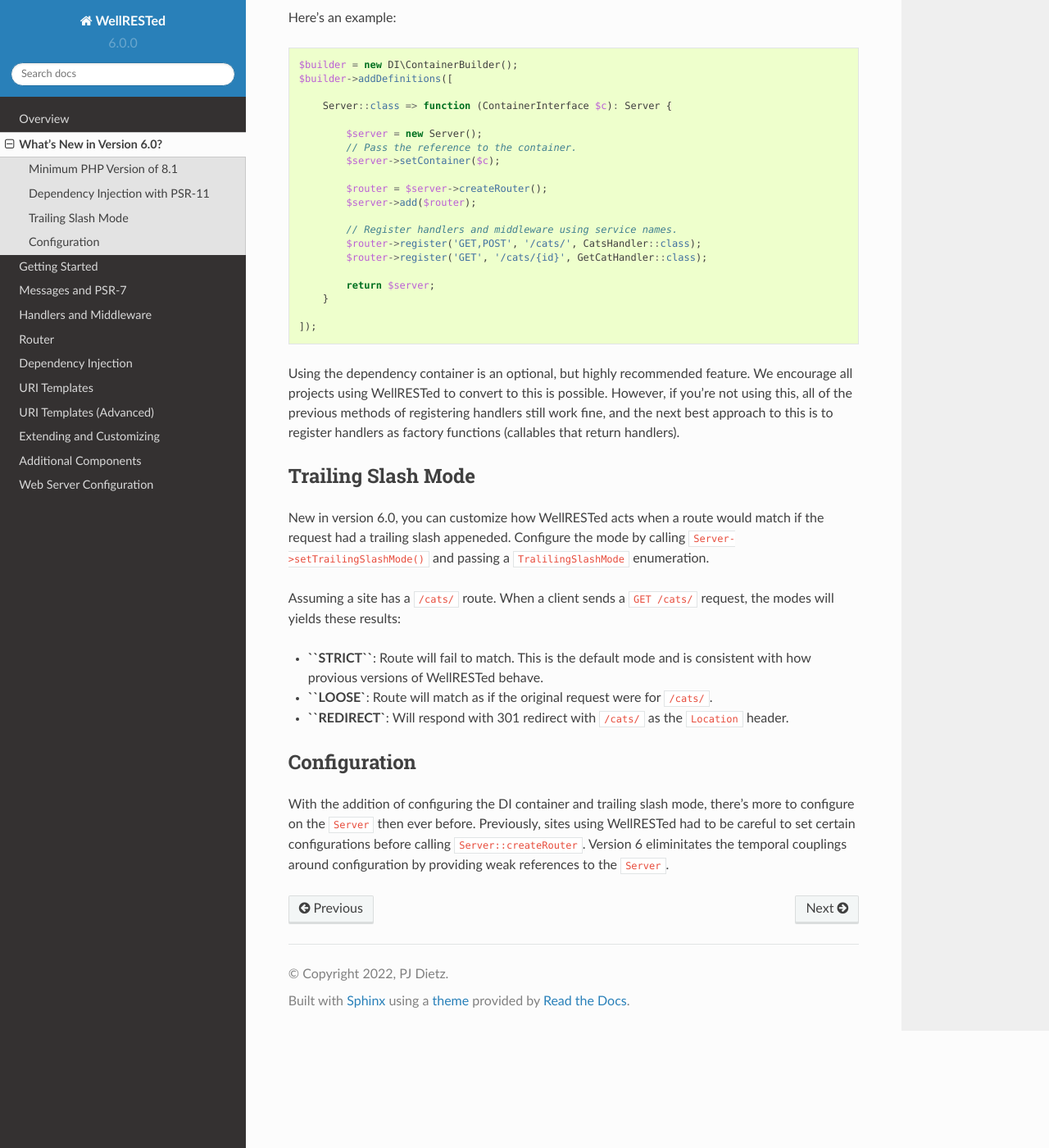
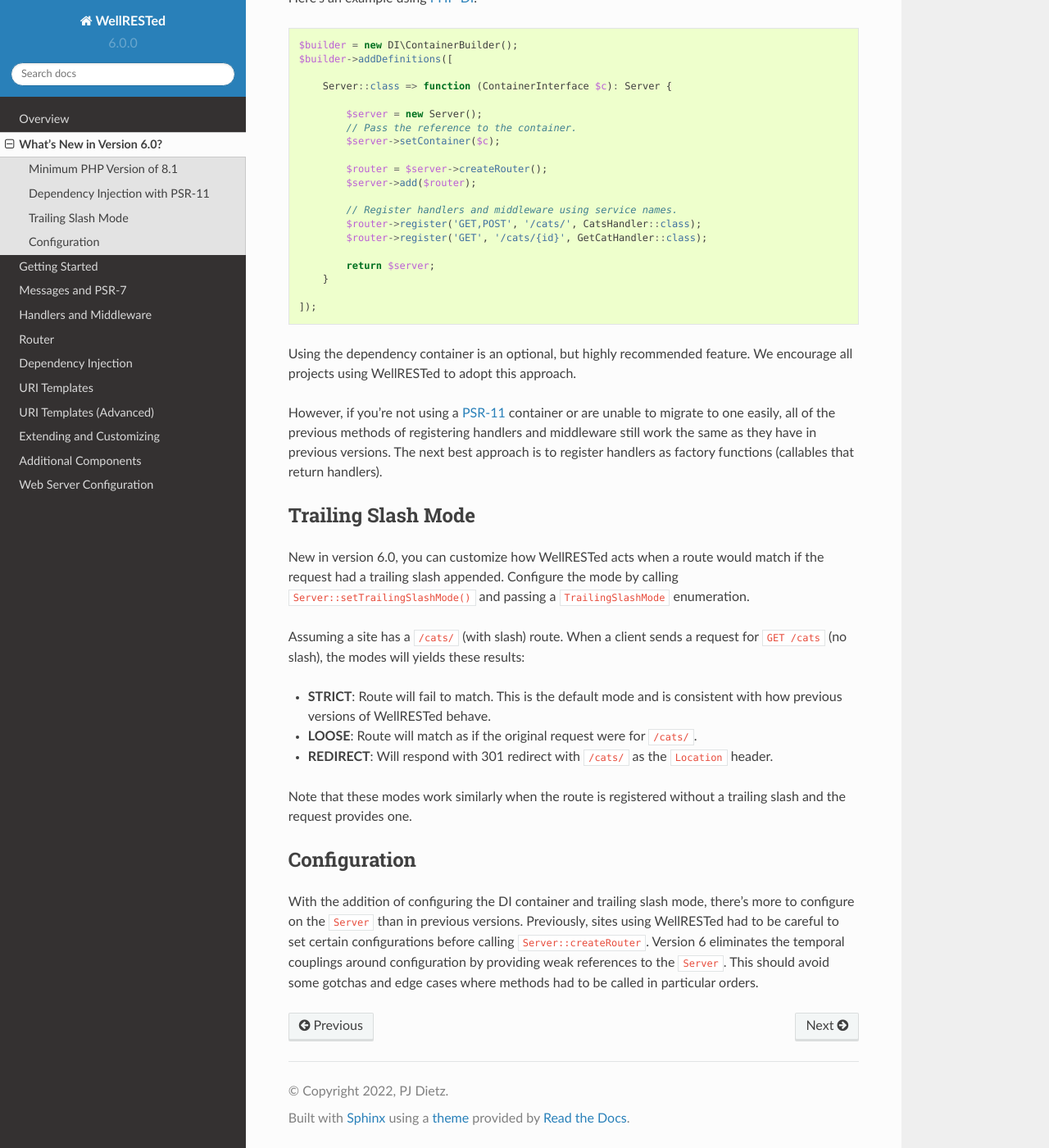
Before and after one commit to wellrestedphp/wellrested, a Sphinx documentation site: the page built from docs/source/whats-new.rst, in a window 1280 px wide and 1400 px high, scrolled down 623 px. Shown: the whole window at 82% size. Built offline with Sphinx 7.4.7 and the Read the Docs theme 2.0.0, drawn with Linux system fonts in a browser that asks for light colours; some of the changed text lies outside the part shown.

Commit message:
Edit What's New doc

```diff
--- a/docs/source/whats-new.rst
+++ b/docs/source/whats-new.rst
@@ -9,14 +9,14 @@
 Dependency Injection with PSR-11
 --------------------------------
 
-WellRESTed now integrates directly with any PSR-11_ dependency container. This makes configuring WellRESTed much more straight forward. To use this feature, install the dependency container of your choice that implements PSR-11_ such as PHP-DI_. WellRESTed will resolve the handler using the string name when it's about to use it to handle the request.
+WellRESTed now integrates directly with any PSR-11_ dependency container. This makes registering handlers and middleware much more straight forward. To use this feature, install the dependency container of your choice that implements PSR-11_ such as PHP-DI_.
 
 Using the dependency container involves these steps:
 
 #. Configure the ``Server`` by passing the container to ``Server::setContainer``.
 #. Register handlers and middleware by passing the service name. This is usually the fully qualified class name,
 
-Here's an example:
+Here's an example using PHP-DI_.
 
 .. code-block:: php
 
@@ -41,23 +41,27 @@
 
     ]);
 
-Using the dependency container is an optional, but highly recommended feature. We encourage all projects using WellRESTed to convert to this is possible. However, if you're not using this, all of the previous methods of registering handlers still work fine, and the next best approach to this is to register handlers as factory functions (callables that return handlers).
+Using the dependency container is an optional, but highly recommended feature. We encourage all projects using WellRESTed to adopt this approach.
+
+However, if you're not using a PSR-11_ container or are unable to migrate to one easily, all of the previous methods of registering handlers and middleware still work the same as they have in previous versions. The next best approach is to register handlers as factory functions (callables that return handlers).
 
 Trailing Slash Mode
 -------------------
 
-New in version 6.0, you can customize how WellRESTed acts when a route would match if the request had a trailing slash appeneded. Configure the mode by calling ``Server->setTrailingSlashMode()`` and passing a ``TralilingSlashMode`` enumeration.
+New in version 6.0, you can customize how WellRESTed acts when a route would match if the request had a trailing slash appended. Configure the mode by calling ``Server::setTrailingSlashMode()`` and passing a ``TrailingSlashMode`` enumeration.
 
-Assuming a site has a ``/cats/`` route. When a client sends a ``GET /cats/`` request, the modes will yields these results:
+Assuming a site has a ``/cats/`` (with slash) route. When a client sends a request for ``GET /cats`` (no slash), the modes will yields these results:
 
-* **``STRICT``**: Route will fail to match. This is the default mode and is consistent with how provious versions of WellRESTed behave.
-* **``LOOSE`**: Route will match as if the original request were for ``/cats/``.
-* **``REDIRECT`**: Will respond with 301 redirect with ``/cats/`` as the ``Location`` header.
+* **STRICT**: Route will fail to match. This is the default mode and is consistent with how previous versions of WellRESTed behave.
+* **LOOSE**: Route will match as if the original request were for ``/cats/``.
+* **REDIRECT**: Will respond with 301 redirect with ``/cats/`` as the ``Location`` header.
+
+Note that these modes work similarly when the route is registered without a trailing slash and the request provides one.
 
 Configuration
 -------------
 
-With the addition of configuring the DI container and trailing slash mode, there's more to configure on the ``Server`` then ever before. Previously, sites using WellRESTed had to be careful to set certain configurations before calling ``Server::createRouter``. Version 6 eliminitates the temporal couplings around configuration by providing weak references to the ``Server``.
+With the addition of configuring the DI container and trailing slash mode, there's more to configure on the ``Server`` than in previous versions. Previously, sites using WellRESTed had to be careful to set certain configurations before calling ``Server::createRouter``. Version 6 eliminates the temporal couplings around configuration by providing weak references to the ``Server``. This should avoid some gotchas and edge cases where methods had to be called in particular orders.
 
 .. _PSR-11: https://www.php-fig.org/psr/psr-11/
 .. _PHP-DI: https://php-di.org/
```
